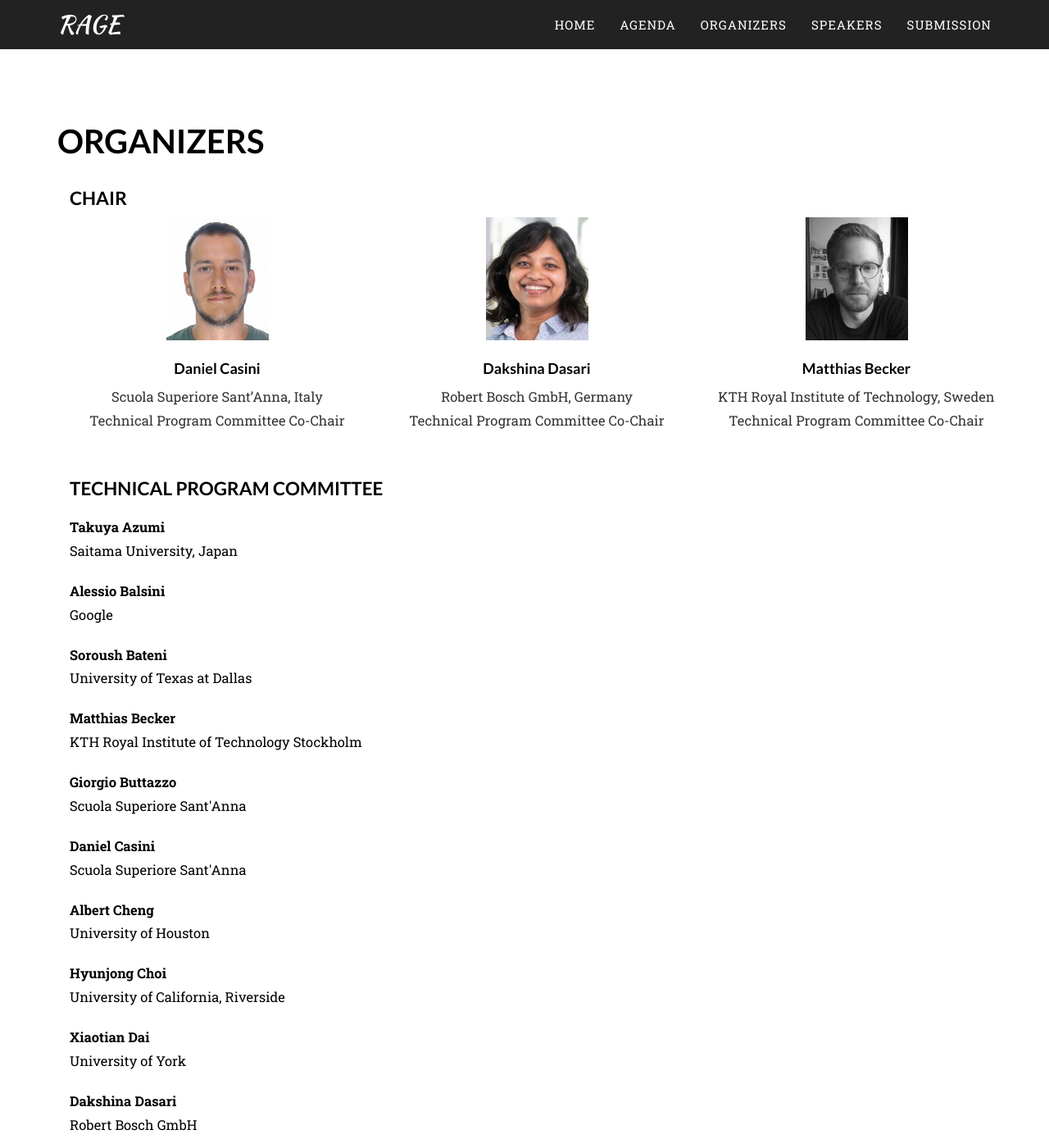
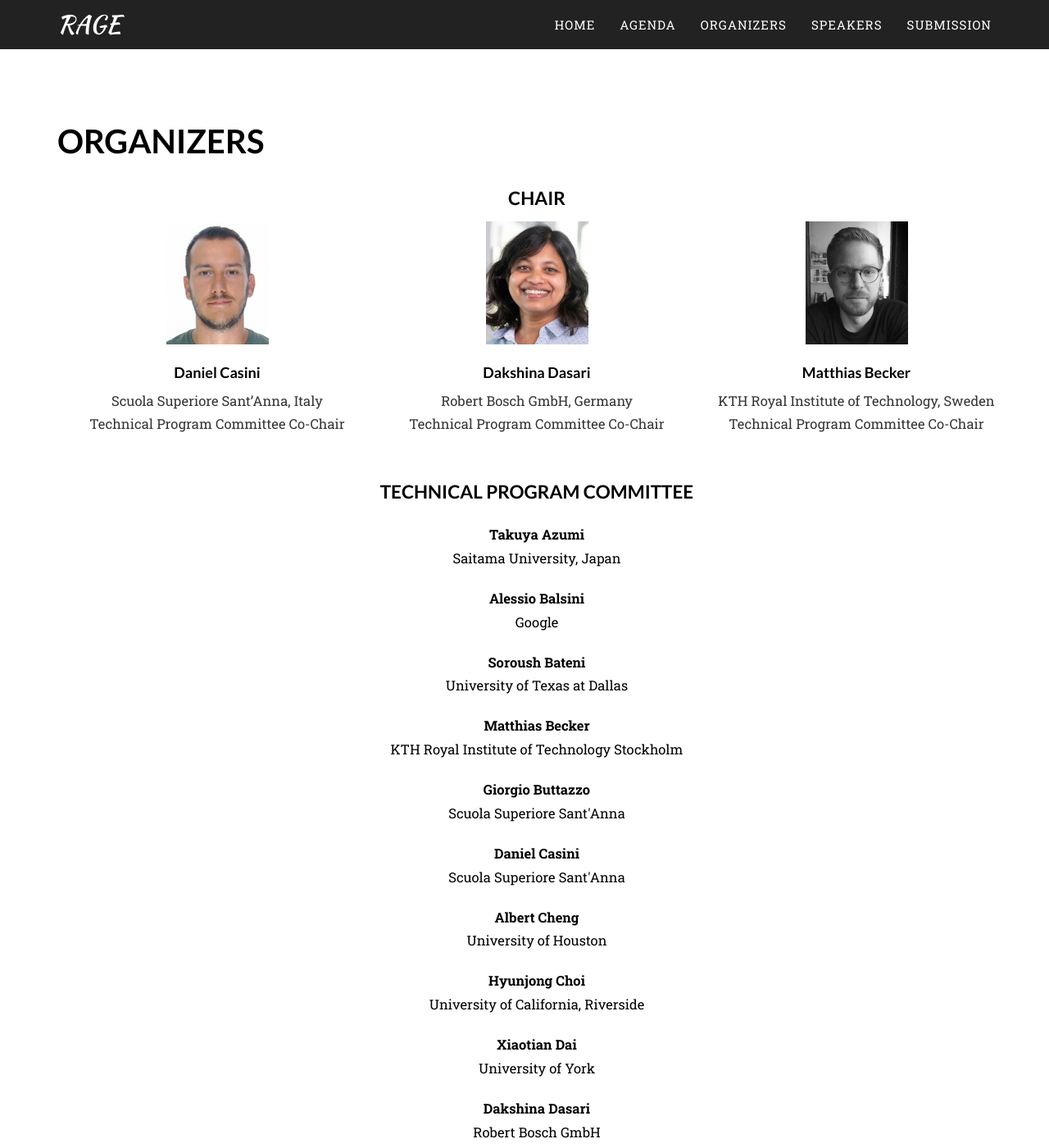
Before and after one commit to rage2022/rage2022.github.io, a Jekyll site: the page built from organizers.markdown, in a window 1280 px wide and 1400 px high. Shown: the whole window at 82% size. Built offline with Jekyll 4.4.1, drawn with Linux system fonts in a browser that asks for light colours; some web fonts are replaced.

Commit message:
Centered organizers and modal minor fixes

```diff
--- a/_includes/people-modal.html
+++ b/_includes/people-modal.html
@@ -16,9 +16,11 @@
             <div class="row">
                 <div class="col-lg-8 col-lg-offset-2">
                     <div class="modal-body">
-                        <h2>{{ post.title }}</h2>
+                        <h2>{{ person.name }}</h2>
                         <hr class="star-primary">
                         <img src="{{ person.pic | relative_url }}" class="img-responsive img-centered">
+                        <h3>Affiliation:</h3>
+                        <p>{{ include.person.affiliation }}</p>
                         {% if person_type == "organizer" %}
                             <h3>Bio:</h3>
                             <p>{{ include.person.bio }}</p>
--- a/assets/css/style.css
+++ b/assets/css/style.css
@@ -72,6 +72,15 @@ footer .col-md-4:last-child {
     margin: 0;
 }
 
+.organizers-secondary .speaker-simple-item {
+    text-align: center;
+}
+
+.people h2:not(.section-heading) {
+    text-align: center;
+    margin-bottom: 15px;
+}
+
 @media(max-width:768px) {
     .intro-text-wrapper {
         width: 75%;
--- a/organizers.markdown
+++ b/organizers.markdown
@@ -33,32 +33,18 @@ permalink: /organizers/
         {% include people-modal.html person=person %}
     {% endif %}
 {% endfor %}
-## Technical program committee
 
-<div class="row">
+<!-- Other organizers -->
+{% assign roles = "tpc|web|publicity" | split: "|" %}
+{% assign headings = "Technical program committee|Web chair|Publicity chair" | split: "|" %}
+
+{% for role in roles %}
+<h2>{{ headings[forloop.index0] }}</h2>
+<div class="row organizers-secondary">
     {% for person in site.organizers %}
-        {% if person.organizer_type == "tpc" %}
+        {% if person.organizer_type == role %}
             {% include people-simple.html person=person %}
         {% endif %}
     {% endfor %}
 </div>
-
-## Web chair
-
-<div class="row">
-    {% for person in site.organizers %}
-        {% if person.organizer_type == "web" %}
-            {% include people-simple.html person=person %}
-        {% endif %}
-    {% endfor %}
-</div>
-
-## Publicity chair
-
-<div class="row">
-    {% for person in site.organizers %}
-        {% if person.organizer_type == "publicity" %}
-            {% include people-simple.html person=person %}
-        {% endif %}
-    {% endfor %}
-</div>
+{% endfor %}
```
